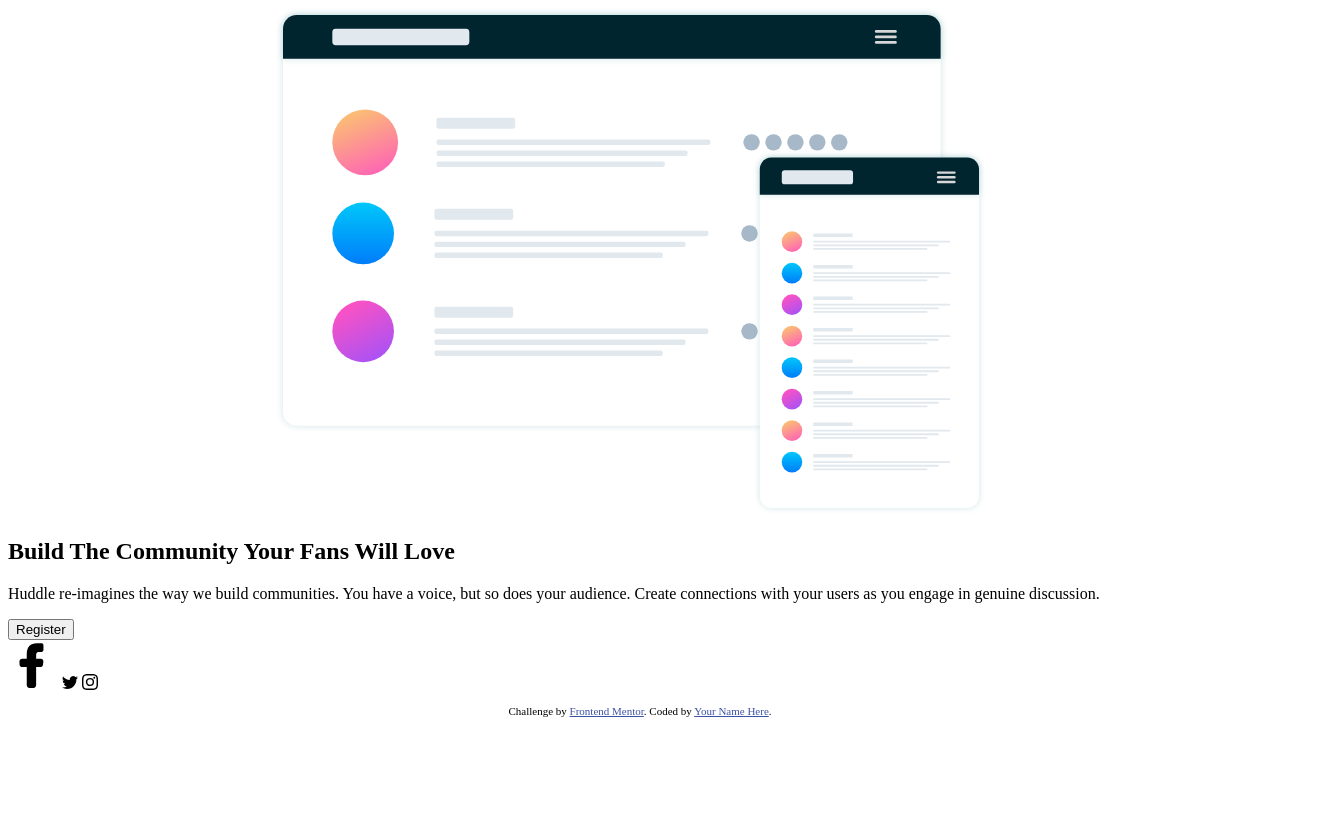
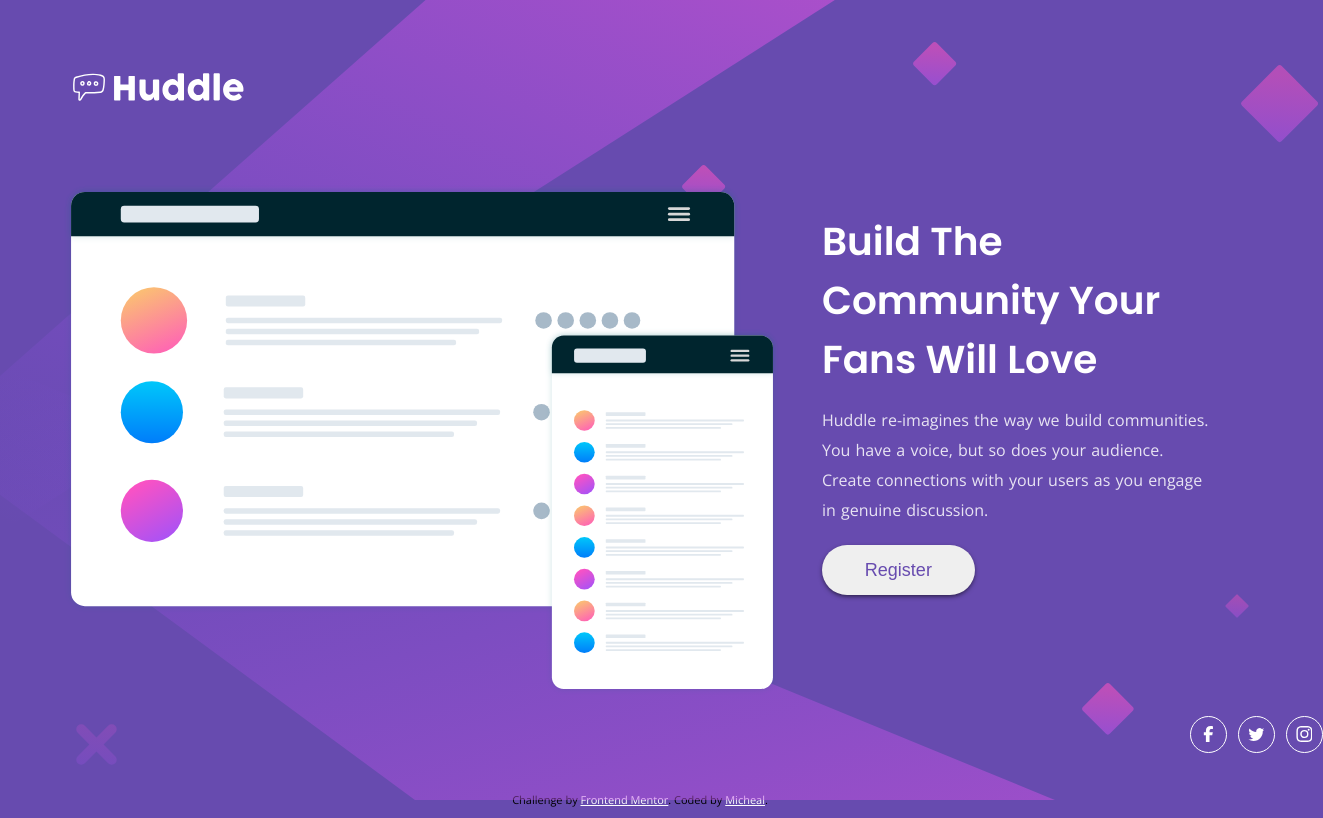
Before and after one commit to alphastand27/huddle-landing-page-with-single-introductory-section-master, a plain HTML site: page index.html in a window 1280 px wide. Shown: the whole page, 1323 px wide, since content can reach past the window. Drawn offline with nearby package versions, Linux system fonts and the light colour scheme.

Commit message:
css commit

```diff
--- a/index.html
+++ b/index.html
@@ -10,6 +10,9 @@
 </head>
 <body>
   <main class="Container">
+    <img id="desktop" src="images/bg-desktop.svg" alt="desktop-background">
+    <img id="mobile" src="images/bg-mobile.svg" alt="mobile-background">
+    <section class="main">
       <img id="logo" src="images/logo.svg" alt="huddle logo">
       <img id="illustration-mockups" src="images/illustration-mockups.svg" alt="a desktop and mobile illustration-mockups">
       <section class="details">
@@ -21,21 +24,29 @@
         <button id="register" type="button">Register</button>
       </section>
       <section class="icons">
-      <svg xmlns="http://www.w3.org/2000/svg" x="0px" y="0px" width="50" height="50" viewBox="0 0 48 48">
-        <path d="M20.5,46c-1.378,0-2.5-1.121-2.5-2.5V26l-4.45,0.003c-1.367,0-2.489-1.11-2.501-2.476l-0.029-3.003 c-0.006-0.673,0.25-1.306,0.724-1.783C12.216,18.263,12.847,18,13.52,18H18v-4.5c0-6.746,3.442-10.462,9.691-10.462 c2.472,0,4.63,0.175,4.65,0.177c0.965,0.086,1.691,0.88,1.691,1.847v4.57c0,1.022-0.832,1.854-1.854,1.854h-2.908 c-1.217,0-2.208,0.99-2.208,2.208L27.006,18h4.438c0.713,0,1.393,0.306,1.867,0.838s0.699,1.243,0.616,1.951l-0.349,3 C33.432,25.05,32.364,26,31.096,26H27v17.5c0,1.379-1.122,2.5-2.5,2.5H20.5z"></path>
+        <div class="icon-border">
+          <!--Font Awesome Free 6.6.0 by @fontawesome - https://fontawesome.com License - https://fontawesome.com/license/free Copyright 2024 Fonticons, Inc.-->
+          <svg xmlns="http://www.w3.org/2000/svg" width="16" height="16" fill="currentColor" viewBox="0 0 320 512">
+            <path d="M80 299.3V512H196V299.3h86.5l18-97.8H196V166.9c0-51.7 20.3-71.5 72.7-71.5c16.3 0 29.4 .4 37 1.2V7.9C291.4 4 256.4 0 236.2 0C129.3 0 80 50.5 80 159.4v42.1H14v97.8H80z"/>
           </svg>
+        </div>
+        <div class="icon-border">
           <svg xmlns="http://www.w3.org/2000/svg" width="16" height="16" fill="currentColor" class="bi bi-twitter" viewBox="0 0 16 16">
             <path d="M5.026 15c6.038 0 9.341-5.003 9.341-9.334q.002-.211-.006-.422A6.7 6.7 0 0 0 16 3.542a6.7 6.7 0 0 1-1.889.518 3.3 3.3 0 0 0 1.447-1.817 6.5 6.5 0 0 1-2.087.793A3.286 3.286 0 0 0 7.875 6.03a9.32 9.32 0 0 1-6.767-3.429 3.29 3.29 0 0 0 1.018 4.382A3.3 3.3 0 0 1 .64 6.575v.045a3.29 3.29 0 0 0 2.632 3.218 3.2 3.2 0 0 1-.865.115 3 3 0 0 1-.614-.057 3.28 3.28 0 0 0 3.067 2.277A6.6 6.6 0 0 1 .78 13.58a6 6 0 0 1-.78-.045A9.34 9.34 0 0 0 5.026 15"/>
           </svg>
+        </div>
+        <div class="icon-border">
           <svg xmlns="http://www.w3.org/2000/svg" width="16" height="16" fill="currentColor" class="bi bi-instagram" viewBox="0 0 16 16">
             <path d="M8 0C5.829 0 5.556.01 4.703.048 3.85.088 3.269.222 2.76.42a3.9 3.9 0 0 0-1.417.923A3.9 3.9 0 0 0 .42 2.76C.222 3.268.087 3.85.048 4.7.01 5.555 0 5.827 0 8.001c0 2.172.01 2.444.048 3.297.04.852.174 1.433.372 1.942.205.526.478.972.923 1.417.444.445.89.719 1.416.923.51.198 1.09.333 1.942.372C5.555 15.99 5.827 16 8 16s2.444-.01 3.298-.048c.851-.04 1.434-.174 1.943-.372a3.9 3.9 0 0 0 1.416-.923c.445-.445.718-.891.923-1.417.197-.509.332-1.09.372-1.942C15.99 10.445 16 10.173 16 8s-.01-2.445-.048-3.299c-.04-.851-.175-1.433-.372-1.941a3.9 3.9 0 0 0-.923-1.417A3.9 3.9 0 0 0 13.24.42c-.51-.198-1.092-.333-1.943-.372C10.443.01 10.172 0 7.998 0zm-.717 1.442h.718c2.136 0 2.389.007 3.232.046.78.035 1.204.166 1.486.275.373.145.64.319.92.599s.453.546.598.92c.11.281.24.705.275 1.485.039.843.047 1.096.047 3.231s-.008 2.389-.047 3.232c-.035.78-.166 1.203-.275 1.485a2.5 2.5 0 0 1-.599.919c-.28.28-.546.453-.92.598-.28.11-.704.24-1.485.276-.843.038-1.096.047-3.232.047s-2.39-.009-3.233-.047c-.78-.036-1.203-.166-1.485-.276a2.5 2.5 0 0 1-.92-.598 2.5 2.5 0 0 1-.6-.92c-.109-.281-.24-.705-.275-1.485-.038-.843-.046-1.096-.046-3.233s.008-2.388.046-3.231c.036-.78.166-1.204.276-1.486.145-.373.319-.64.599-.92s.546-.453.92-.598c.282-.11.705-.24 1.485-.276.738-.034 1.024-.044 2.515-.045zm4.988 1.328a.96.96 0 1 0 0 1.92.96.96 0 0 0 0-1.92m-4.27 1.122a4.109 4.109 0 1 0 0 8.217 4.109 4.109 0 0 0 0-8.217m0 1.441a2.667 2.667 0 1 1 0 5.334 2.667 2.667 0 0 1 0-5.334"/>
           </svg>
+        </div>
+      </section>
     </section>
   </main>
   <footer>
     <p class="attribution">
       Challenge by <a href="https://www.frontendmentor.io?ref=challenge" target="_blank">Frontend Mentor</a>.
-      Coded by <a href="#">Your Name Here</a>.
+      Coded by <a href="https://www.frontendmentor.io/profile/alphastand27" target="_blank">Micheal</a>.
     </p>
   </footer>
 </body>
--- a/style.css
+++ b/style.css
@@ -1,4 +1,105 @@
+@import url('https://fonts.googleapis.com/css2?family=Poppins:ital,wght@0,100;0,200;0,300;0,400;0,500;0,600;0,700;0,800;0,900;1,100;1,200;1,300;1,400;1,500;1,600;1,700;1,800;1,900&display=swap');
+@import url('https://fonts.googleapis.com/css2?family=Open+Sans:ital,wght@0,300..800;1,300..800&display=swap');
 
+:root {
+    --Violet: hsl(257, 40%, 49%);
+    --Soft-Magenta: hsl(300, 69%, 71%);
+}
+
+body {
+    font-family: "Open Sans", sans-serif;
+    background-color: var(--Violet);
+    margin: 0;
+}
+
+.container {
+    max-width: 375px;
+}
+
+#desktop {
+    display: none;
+}
+
+#mobile {
+    position: absolute;
+    z-index: 0;
+    left: 0px;
+    top: 0
+}
+
+.main {
+    display: grid;
+    position: relative;
+    padding: 8%;
+    margin: 0;
+}
+
+#logo {
+    width: 42%;
+}
+
+#illustration-mockups {
+    width: 97%;
+    margin: 19% auto auto auto;
+}
+
+.details {
+    text-align: center;
+    margin-top: 17%;
+}
+
+#heading {
+    font-family: "Poppins", sans-serif;
+    font-weight: 600;
+    font-size: 24px;
+    color: white;
+    margin: 0 5% 0 5%;
+}
+
+#intro {
+    color: rgba(255, 255, 255, 0.849);
+    margin: 4% 2% 10% 2%;
+}
+
+#register {
+    width: 67%;
+    height: 20%;
+    border: none;
+    border-radius: 25px;
+    color: var(--Violet);
+    box-shadow: 0 2px 5px -1px rgba(0, 0, 0, 0.692);
+}
+
+#register:hover {
+    color: white;
+    background-color: var(--Soft-Magenta);
+}
+
+.icons {
+    display: grid;
+    grid-template-columns: auto auto auto;
+    justify-content: center;
+    gap: 10%;
+    margin: 30% auto auto auto;
+}
+
+.icon-border {
+    border: 1px solid white;
+    border-radius: 50%;
+    width: 30px;
+    height: 30px;
+    color: white;
+}
+
+.icon-border:hover {
+    border-color: var(--Soft-Magenta);
+    color: var(--Soft-Magenta);
+}
+
+svg {
+    margin: 20% 0 0 25%;
+    width: 48%;
+}
 
 .attribution {
     font-size: 11px;
@@ -6,5 +107,119 @@
 }
 
 .attribution a {
-    color: hsl(228, 45%, 44%);
+    color: white;
 }
+
+/* Display for tablet */
+@media only screen and (min-width: 600px) {
+    #mobile {
+        width: 100%;
+        left: 0px;
+        top: 0
+    }
+
+    #heading {
+        font-size: 50px;
+    }
+
+    #intro {
+        font-size: 35px;
+    }
+
+    #register {
+        border-radius: 50px;
+        font-size: 30px;
+    }
+
+    .icons {
+        gap: 20%;
+    }
+
+    .icon-border {
+        border: 1px solid white;
+        width: 40px;
+        height: 40px;
+        color: white;
+    }
+
+    svg {
+        margin: 30% 0 0 25%;
+    }
+}
+
+/* Display for desktop*/
+@media only screen and (min-width: 820px) {
+    .container {
+        max-width: 1440px;
+    }
+
+    #desktop {
+        display: block;
+        position: absolute;
+        z-index: 0;
+    }
+
+    #mobile {
+        display: none;
+    }
+
+    .main {
+        padding: 5%;
+        grid-template-columns: auto auto;
+    }
+
+    #logo {
+        width: 16%;
+        grid-column-start: 1;
+        grid-column-end: 3;
+    }
+
+    #illustration-mockups {
+        width: 715px;
+        margin: 10.5% auto auto auto;
+    }
+
+    .details {
+        text-align: start;
+        margin: 17% auto auto 8%;
+    }
+
+    #heading {
+        font-size: 39px;
+        margin: 7% 3% 0 2%;
+    }
+
+    #intro {
+        margin: 4% 0 5% 2%;
+        font-size: 16px;
+        line-height: 30px;
+        word-spacing: 1px;
+    }
+
+    #register {
+        width: 38%;
+        height: 50px;
+        margin-left: 2%;
+        font-size: 18px;
+        font-weight: 400;
+    }
+
+    .icons {
+        gap: 10%;
+        margin: 3% auto auto 159%;
+    }
+
+    .icon-border {
+        width: 35px;
+        height: 35px;
+    }
+
+    svg {
+        margin: 25% 0 0 25%;
+        width: 48%;
+    }
+
+    .attribution {
+        margin-top: -2%;
+    }
+}
```
Also changed, not shown: 1 other file. Lines whose indentation alone changed are shown as unchanged.
